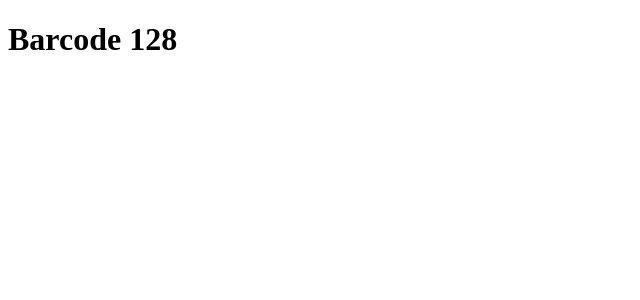
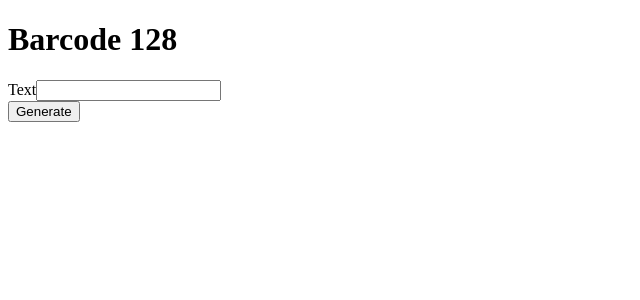
Before and after one commit to fvilers/barcode128, a React (Create React App) app: page / in a window 1280 px wide. Shown: the top 300 px of the page, without its empty margins (0-640 px from the left). Built offline with nearby package versions, Linux system fonts and the light colour scheme.

Commit message:
Add the barcode form

```diff
--- a/src/App.tsx
+++ b/src/App.tsx
@@ -1,9 +1,16 @@
 import React from "react";
+import BarcodeForm from "./BarcodeForm";
 
 function App() {
+  const handleGeneration = (text: string) => {
+    // TODO
+    console.log("Generate barcode with", text);
+  };
+
   return (
     <div>
       <h1>Barcode 128</h1>
+      <BarcodeForm onSubmit={handleGeneration} />
     </div>
   );
 }
--- /dev/null
+++ b/src/BarcodeForm.tsx
@@ -0,0 +1,40 @@
+import React, { FormEvent, useState } from "react";
+
+type Props = {
+  disabled?: boolean;
+  errorMessage?: string;
+  onSubmit: (text: string) => void;
+};
+
+function BarcodeForm({ disabled, errorMessage, onSubmit }: Props) {
+  const [text, setText] = useState("");
+  const handleSubmit = (e: FormEvent) => {
+    e.preventDefault();
+
+    onSubmit(text);
+  };
+
+  return (
+    <form onSubmit={handleSubmit}>
+      <div>
+        <label htmlFor="text">Text</label>
+        <input
+          disabled={disabled}
+          id="text"
+          onInput={(e) => setText(e.currentTarget.value)}
+          value={text}
+        />
+      </div>
+
+      {errorMessage && <div>{errorMessage}</div>}
+
+      <div>
+        <button disabled={disabled} type="submit">
+          Generate
+        </button>
+      </div>
+    </form>
+  );
+}
+
+export default BarcodeForm;
```
